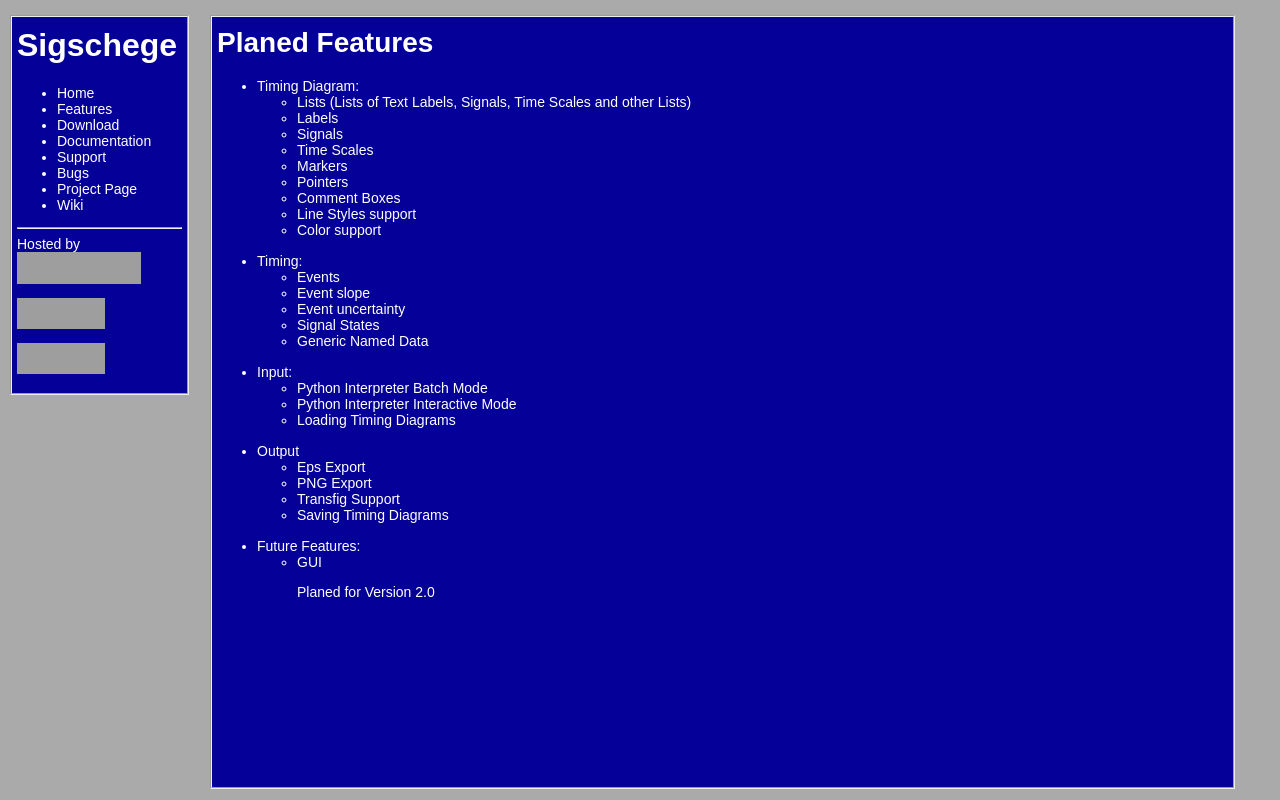
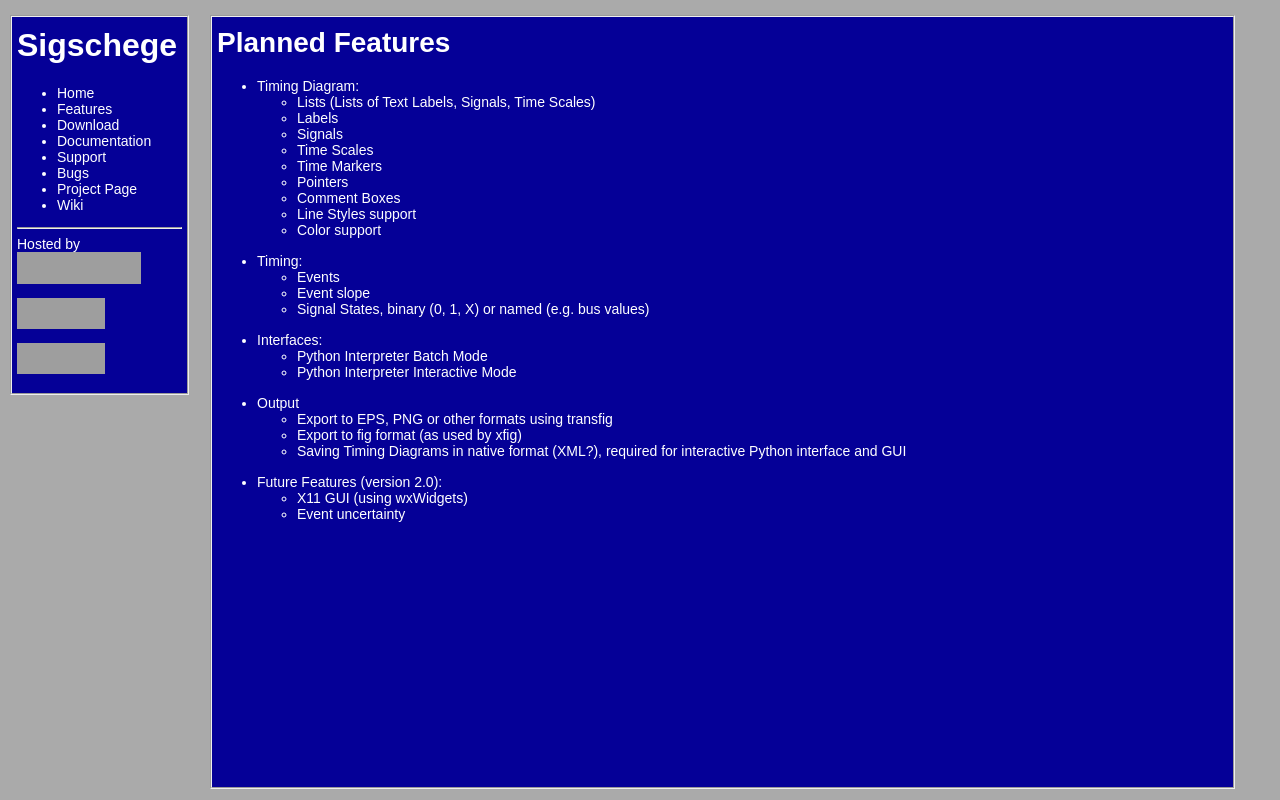
Before and after one commit to BackupTheBerlios/sigschege-svn, a PHP site: page /features.php in a window 1280 px wide. Run offline with PHP 8.4, Linux system fonts and the light colour scheme; grey boxes are pictures that could not be loaded.

Commit message:
updated web page

```diff
--- a/web/features.php
+++ b/web/features.php
@@ -10,16 +10,16 @@
 <?php include_once("sidebar.php") ?>
 <div class="right">
 
-<h1>Planed Features</h1>
+<h1>Planned Features</h1>
 
 <ul>
    <li class="feature_list">Timing Diagram:
      <ul>
-       <li>Lists (Lists of Text Labels, Signals, Time Scales and other Lists)</li>
+       <li>Lists (Lists of Text Labels, Signals, Time Scales)</li>
        <li>Labels</li>
        <li>Signals</li>
        <li>Time Scales</li>
-       <li>Markers</li>
+       <li>Time Markers</li>
        <li>Pointers</li>
        <li>Comment Boxes</li>
        <li>Line Styles support</li>
@@ -30,30 +30,26 @@
      <ul>
        <li>Events</li>
        <li>Event slope</li>
-       <li>Event uncertainty</li>
-       <li>Signal States</li>
-       <li>Generic Named Data</li>
+       <li>Signal States, binary (0, 1, X) or named (e.g. bus values)</li>
      </ul>
    </li>
-   <li class="feature_list">Input:
+   <li class="feature_list">Interfaces:
      <ul>
        <li>Python Interpreter Batch Mode</li>
        <li>Python Interpreter Interactive Mode</li>
-       <li>Loading Timing Diagrams</li>
      </ul>
    </li>
    <li class="feature_list">Output
      <ul>
-       <li>Eps Export</li>
-       <li>PNG Export</li>
-       <li>Transfig Support</li>
-       <li>Saving Timing Diagrams</li>
+       <li>Export to EPS, PNG or other formats using transfig</li>
+       <li>Export to fig format (as used by xfig)</li>
+       <li>Saving Timing Diagrams in native format (XML?), required for interactive Python interface and GUI</li>
      </ul>
    </li>
-   <li class="feature_list">Future Features:
+   <li class="feature_list">Future Features (version 2.0):
      <ul>
-       <li>GUI
-       <P>Planed for Version 2.0</P>
+       <li>X11 GUI (using wxWidgets)</li>
+       <li>Event uncertainty</li>
        </li>
      </ul>
    </li>
--- a/web/index.php
+++ b/web/index.php
@@ -13,7 +13,10 @@
 <p> Sigschege will be a software to create timing diagrams for digital electrical circuits.
 It is supposed to be operated as batch mode program with Python or (in a later version) as an X11 application.
 </p>
-<h1>Other Open Source Timing Diagram Editors</h1>
+<h1>Status</h1>
+<p>The implementation has already started, but no release is available yet. It is planned to
+release version 0.1, which will just be a first trial to get some feedback,  in a few months. </p>
+<h1>Other free timing diagram editors</h1>
 <ul>
   <li><A href="http://drawtiming.sf.net/" name="DrawTiming">DrawTiming</A></li>
   <li><A href="http://electroutil.sf.net/" name="ElectroUtil">ElectroUtil</A></li>
```
